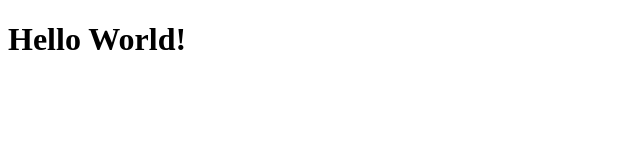
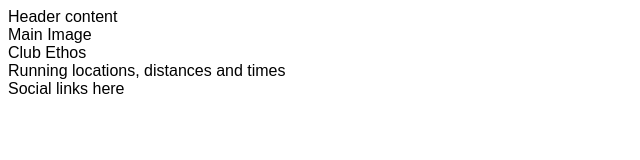
Before and after one commit to nandabritto/I_love_running, a plain HTML site: page index.html in a window 1280 px wide. Shown: the whole page, without its empty margins (0-640 px from the left). Drawn offline with Linux system fonts and the light colour scheme.

Commit message:
Add core structure for home age

```diff
--- a/assets/css/style.css
+++ b/assets/css/style.css
@@ -0,0 +1,3 @@
+body{
+    font-family: Arial, Helvetica, sans-serif;
+}
--- a/index.html
+++ b/index.html
@@ -4,9 +4,25 @@
     <meta charset="UTF-8">
     <meta http-equiv="X-UA-Compatible" content="IE=edge">
     <meta name="viewport" content="width=<device-width>, initial-scale=1.0">
-    <title>Document</title>
-</head>
+    <meta name="description" content=" Love Running club for runners in Dublin, Ireland">
+    <meta name="keywords" content=" love running, running club, ireland, dublin">
+
+    <link rel="stylesheet" href="assets/css/style.css">
+    <title>Love Running</title>
+   </head>
 <body>
-    <h1>Hello World!</h1>
+   <header>Header content</header>
+   <section>
+        Main Image
+   </section>
+   <section>
+        Club Ethos
+   </section>
+   <section>
+       Running locations, distances and times
+   </section>
+   <foooter>
+       Social links here
+   </foooter>
 </body>
 </html>
```
